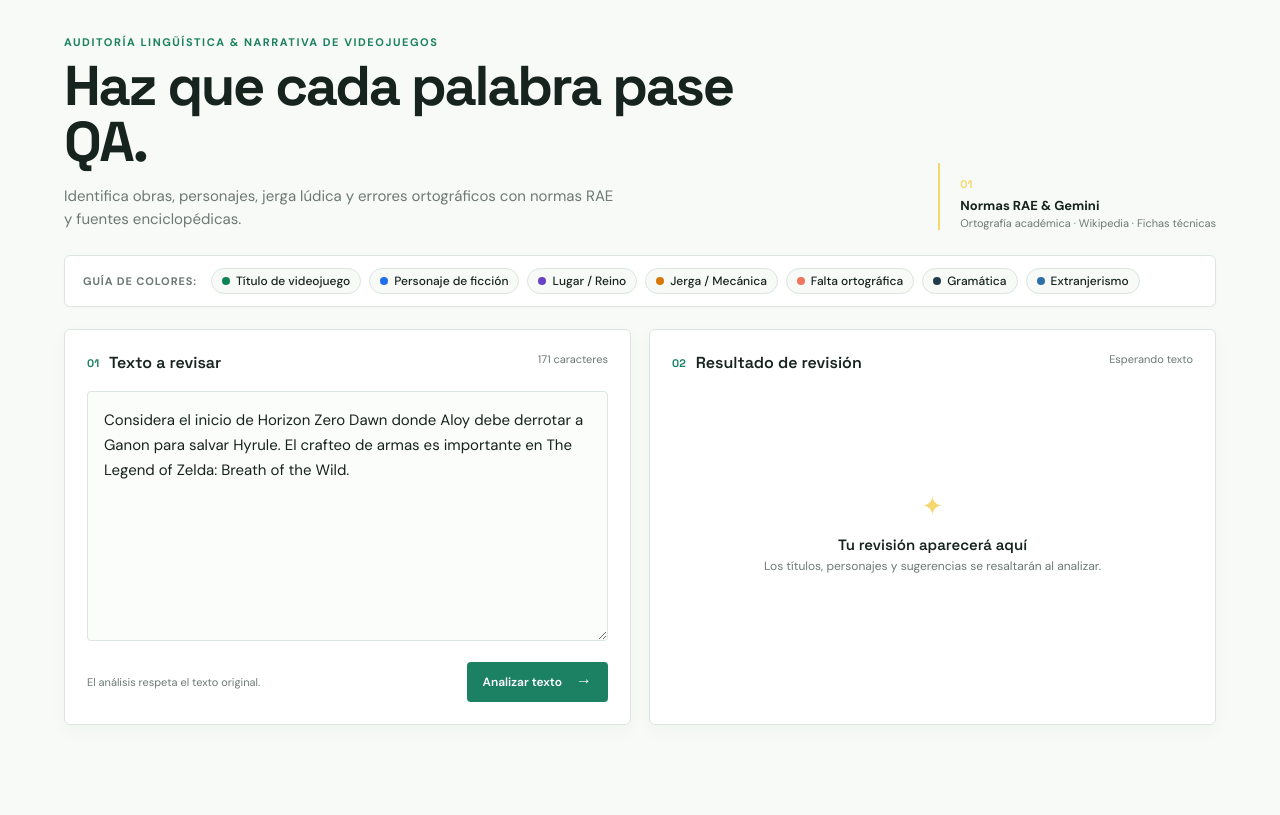
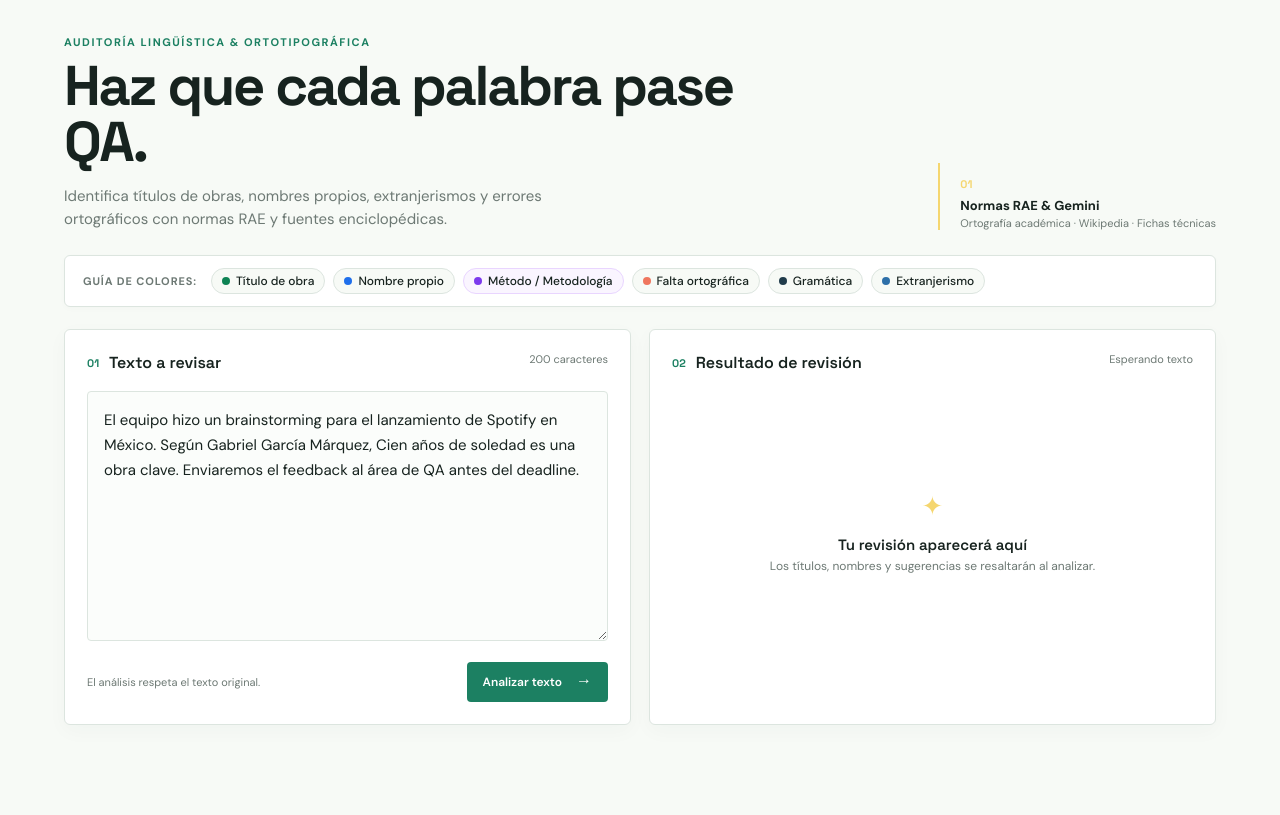
Before and after one commit to Davidtt083/auditor_QA, a Flask app: page / in a window 1280 px wide. Shown: the part 72-887 px from the top of the page. Run offline with Flask 3, Linux system fonts and the light colour scheme; some libraries are stand-ins or nearby versions.

Commit message:
Esta es la versión limpia

```diff
--- a/app.py
+++ b/app.py
@@ -1,4 +1,4 @@
-"""Aplicación Flask para auditoría de textos y narrativa con Google Gemini."""
+"""Aplicación Flask para auditoría ortotipográfica de textos en español con Google Gemini."""
 
 from __future__ import annotations
 
@@ -76,12 +76,12 @@ def analyze():
         "errors": errors,
         "annotations": _annotations(errors),
         "counts": {
-            "Videojuegos": counts.get("Título de videojuego", 0),
-            "Personajes / Ficción": counts.get("Personaje / Entidad de ficción", 0) + counts.get("Lugar / Universo de ficción", 0),
-            "Jerga gaming": counts.get("Jerga de videojuegos", 0),
-            "Ortografia": counts.get("Ortografia", 0),
+            "Obras": counts.get("Título de obra", 0),
+            "Nombres y marcas": counts.get("Nombre propio", 0) + counts.get("Marca / Empresa", 0),
+            "Extranjerismos": counts.get("Extranjerismo no adaptado", 0) + counts.get("Latinismo", 0),
+            "Siglas": counts.get("Sigla", 0),
+            "Ortografia": counts.get("Ortografia", 0) + counts.get("Prefijación", 0),
             "Gramatica / Puntuacion": counts.get("Gramatica / Puntuacion", 0),
-            "Extranjerismos": counts.get("Extranjerismo no adaptado", 0),
             "total": len(errors),
         },
     })
--- a/static/css/styles.css
+++ b/static/css/styles.css
@@ -57,10 +57,10 @@ body { margin: 0; color: var(--ink); background: var(--paper); font-family: 'DM
 .legend-chips { display: flex; gap: 8px; flex-wrap: wrap; align-items: center; }
 .chip { display: inline-flex; align-items: center; gap: 6px; padding: 4px 10px; font-size: 12px; font-weight: 500; border-radius: 20px; background: var(--paper); border: 1px solid var(--line); color: var(--ink); }
 .dot { width: 8px; height: 8px; border-radius: 50%; display: inline-block; }
-.dot-videojuego { background: var(--game-title); }
-.dot-personaje { background: var(--character); }
+.dot-obra { background: var(--game-title); }
+.dot-nombre { background: var(--character); }
 .dot-lugar { background: var(--realm); }
-.dot-jerga { background: var(--jargon); }
+.dot-metodo { background: var(--jargon); }
 .dot-ortografia { background: var(--coral); }
 .dot-gramatica { background: var(--navy); }
 .dot-extranjerismo { background: var(--azul); }
--- a/static/js/main.js
+++ b/static/js/main.js
@@ -15,15 +15,17 @@ let latestReport = null;
 let lookupIndex = {};
 
 const CAT = {
-  'Título de videojuego': { clave: 'videojuego', etiqueta: 'Título de obra / Videojuego' },
-  'Personaje / Entidad de ficción': { clave: 'personaje', etiqueta: 'Personaje de ficción' },
-  'Lugar / Universo de ficción': { clave: 'lugar', etiqueta: 'Lugar / Reino' },
+  'Título de obra': { clave: 'obra', etiqueta: 'Título de obra' },
+  'Nombre propio': { clave: 'nombre', etiqueta: 'Nombre propio' },
   'Marca / Empresa': { clave: 'marca', etiqueta: 'Marca / Plataforma' },
-  'Sigla': { clave: 'sigla', etiqueta: 'Sigla extranjera' },
-  'Jerga de videojuegos': { clave: 'jerga', etiqueta: 'Jerga / Término genérico' },
+  'Sigla': { clave: 'sigla', etiqueta: 'Sigla' },
+  'Extranjerismo no adaptado': { clave: 'extranjerismo', etiqueta: 'Extranjerismo crudo' },
+  'Latinismo': { clave: 'extranjerismo', etiqueta: 'Latinismo' },
+  'Método / Metodología': { clave: 'metodo', etiqueta: 'Método / Metodología' },
+  'Herramienta / Interfaz': { clave: 'herramienta', etiqueta: 'Herramienta / Interfaz' },
   'Ortografia': { clave: 'ortografia', etiqueta: 'Ortografía' },
+  'Prefijación': { clave: 'ortografia', etiqueta: 'Prefijación' },
   'Gramatica / Puntuacion': { clave: 'gramatica', etiqueta: 'Gramática' },
-  'Extranjerismo no adaptado': { clave: 'extranjerismo', etiqueta: 'Extranjerismo crudo' },
 };
 
 const normaliza = valor => String(valor || '').toLowerCase().normalize('NFD').replace(/[\u0300-\u036f]/g, '');
@@ -176,9 +178,9 @@ function tarjeta(error) {
 function renderDashboard(report) {
   const counterData = [
     ['total', 'Total hallazgos'],
-    ['Videojuegos', 'Obras / Juegos (R7)'],
-    ['Personajes / Ficción', 'Nombres / Marcas (R3-5)'],
-    ['Jerga gaming', 'Métodos y Jerga (R8/11)'],
+    ['Obras', 'Títulos de obras (R7)'],
+    ['Nombres y marcas', 'Nombres / Marcas (R3-5)'],
+    ['Extranjerismos', 'Extranjerismos (R1/8)'],
     ['Ortografia', 'Ortografía / Prefijos'],
     ['Gramatica / Puntuacion', 'Gramática']
   ];
@@ -189,13 +191,13 @@ function renderDashboard(report) {
   const obras = report.errors.filter(e => e.category.includes('Título') || e.category.includes('obra'));
   const metodos = report.errors.filter(e => e.category.includes('Método') || e.category.includes('Metodología'));
   const herramientas = report.errors.filter(e => e.category.includes('Herramienta') || e.category.includes('interfaz'));
-  const nombresYMarcas = report.errors.filter(e => ['Personaje / Entidad de ficción', 'Lugar / Universo de ficción', 'Marca / Empresa'].includes(e.category));
+  const nombresYMarcas = report.errors.filter(e => ['Nombre propio', 'Marca / Empresa'].includes(e.category));
   const siglas = report.errors.filter(e => e.category === 'Sigla');
-  const extranjerismos = report.errors.filter(e => e.category.includes('Extranjerismo') || e.category.includes('Latinismo') || e.category.includes('Jerga'));
+  const extranjerismos = report.errors.filter(e => e.category.includes('Extranjerismo') || e.category.includes('Latinismo'));
   const ortografiaYPrefijos = report.errors.filter(e => e.category.includes('Ortografia') || e.category.includes('Prefijación') || e.category.includes('Gramatica'));
 
   let html = '';
-  if (obras.length) html += `<h3 class="grupo-titulo">🎨 Títulos de obras artísticas y videojuegos (Regla 7 - Cursiva) (${obras.length})</h3>` + obras.map(tarjeta).join('');
+  if (obras.length) html += `<h3 class="grupo-titulo">🎨 Títulos de obras (Regla 7 - Cursiva) (${obras.length})</h3>` + obras.map(tarjeta).join('');
   if (metodos.length) html += `<h3 class="grupo-titulo">📊 Métodos y metodologías de gestión (Regla 11 - Minúsculas y Cursiva) (${metodos.length})</h3>` + metodos.map(tarjeta).join('');
   if (herramientas.length) html += `<h3 class="grupo-titulo">🛠️ Herramientas y elementos de interfaz (Mayúscula inicial - Redonda) (${herramientas.length})</h3>` + herramientas.map(tarjeta).join('');
   if (siglas.length) html += `<h3 class="grupo-titulo">🔤 Siglas y plurales invariables (Regla 6 - Redonda sin 's') (${siglas.length})</h3>` + siglas.map(tarjeta).join('');
@@ -226,7 +228,7 @@ function generarPDF(report) {
   doc.setTextColor(255, 255, 255);
   doc.setFont('helvetica', 'bold');
   doc.setFontSize(14);
-  doc.text('REPORTE QA: AUDITORÍA NARRATIVA Y ORTOTIPOGRÁFICA', 14, 15);
+  doc.text('REPORTE QA: AUDITORÍA ORTOTIPOGRÁFICA', 14, 15);
 
   const rows = report.errors.map(err => {
     const meta = CAT[err.category] || { etiqueta: err.category };
@@ -276,7 +278,7 @@ function generarPDF(report) {
 // ---------------------------------------------------------------------------
 analyzeButton.addEventListener('click', async () => {
   analyzeButton.disabled = true;
-  resultState.textContent = 'Aplicando las 8 normas con Gemini...';
+  resultState.textContent = 'Aplicando las normas RAE con Gemini...';
 
   emptyState.classList.add('hidden');
   if (overloadedState) overloadedState.classList.add('hidden');
--- a/templates/index.html
+++ b/templates/index.html
@@ -4,7 +4,7 @@
 <head>
   <meta charset="utf-8">
   <meta name="viewport" content="width=device-width, initial-scale=1">
-  <title>QA Text Auditor - Videojuegos y Narrativa</title>
+  <title>QA Text Auditor</title>
   <link rel="preconnect" href="https://fonts.googleapis.com">
   <link rel="preconnect" href="https://fonts.gstatic.com">
   <link
@@ -25,10 +25,10 @@
   <main class="shell">
     <section class="intro">
       <div>
-        <p class="eyebrow">Auditoría Lingüística & Narrativa de Videojuegos</p>
+        <p class="eyebrow">Auditoría Lingüística & Ortotipográfica</p>
         <h1>Haz que cada palabra pase QA.</h1>
-        <p class="lede">Identifica obras, personajes, jerga lúdica y errores ortográficos con normas RAE y fuentes
-          enciclopédicas.</p>
+        <p class="lede">Identifica títulos de obras, nombres propios, extranjerismos y errores ortográficos con normas RAE
+          y fuentes enciclopédicas.</p>
       </div>
       <div class="source-note">
         <span>01</span>
@@ -41,10 +41,9 @@
     <section class="top-legend-bar">
       <span class="legend-title">Guía de colores:</span>
       <div class="legend-chips">
-        <span class="chip chip-videojuego"><i class="dot dot-videojuego"></i> Título de videojuego</span>
-        <span class="chip chip-personaje"><i class="dot dot-personaje"></i> Personaje de ficción</span>
-        <span class="chip chip-lugar"><i class="dot dot-lugar"></i> Lugar / Reino</span>
-        <span class="chip chip-jerga"><i class="dot dot-jerga"></i> Jerga / Mecánica</span>
+        <span class="chip chip-obra"><i class="dot dot-obra"></i> Título de obra</span>
+        <span class="chip chip-nombre"><i class="dot dot-nombre"></i> Nombre propio</span>
+        <span class="chip chip-metodo"><i class="dot dot-metodo"></i> Método / Metodología</span>
         <span class="chip chip-ortografia"><i class="dot dot-ortografia"></i> Falta ortográfica</span>
         <span class="chip chip-gramatica"><i class="dot dot-gramatica"></i> Gramática</span>
         <span class="chip chip-extranjerismo"><i class="dot dot-extranjerismo"></i> Extranjerismo</span>
@@ -60,7 +59,7 @@
           <span id="char-count">0 caracteres</span>
         </div>
         <textarea id="text-input"
-          placeholder="Pega aquí el texto que quieres auditar...">Considera el inicio de Horizon Zero Dawn donde Aloy debe derrotar a Ganon para salvar Hyrule. El crafteo de armas es importante en The Legend of Zelda: Breath of the Wild.</textarea>
+          placeholder="Pega aquí el texto que quieres auditar...">El equipo hizo un brainstorming para el lanzamiento de Spotify en México. Según Gabriel García Márquez, Cien años de soledad es una obra clave. Enviaremos el feedback al área de QA antes del deadline.</textarea>
         <div class="input-foot">
           <span>El análisis respeta el texto original.</span>
           <button id="analyze-btn" class="primary-btn">
@@ -80,7 +79,7 @@
         <div id="empty-state" class="empty-state">
           <div class="empty-icon">✦</div>
           <p>Tu revisión aparecerá aquí</p>
-          <small>Los títulos, personajes y sugerencias se resaltarán al analizar.</small>
+          <small>Los títulos, nombres y sugerencias se resaltarán al analizar.</small>
         </div>
 
         <div id="review-view" class="review-view hidden">
@@ -127,8 +126,7 @@
         <aside id="term-detail" class="term-detail">
           <span class="aside-label">FICHA FACTUAL</span>
           <h3>Selecciona un término</h3>
-          <p>Haz clic en cualquier término del texto o de la lista para consultar su definición, rol narrativo y forma
-            de escritura RAE.</p>
+          <p>Haz clic en cualquier término del texto o de la lista para consultar su definición, contexto y forma de escritura RAE.</p>
         </aside>
       </div>
     </section>
```
Also changed, not shown: other parts of static/css/styles.css (+12 -12 lines), services/gemini_auditor.py (+45 -29 lines), cache_gemini_demo.json.
